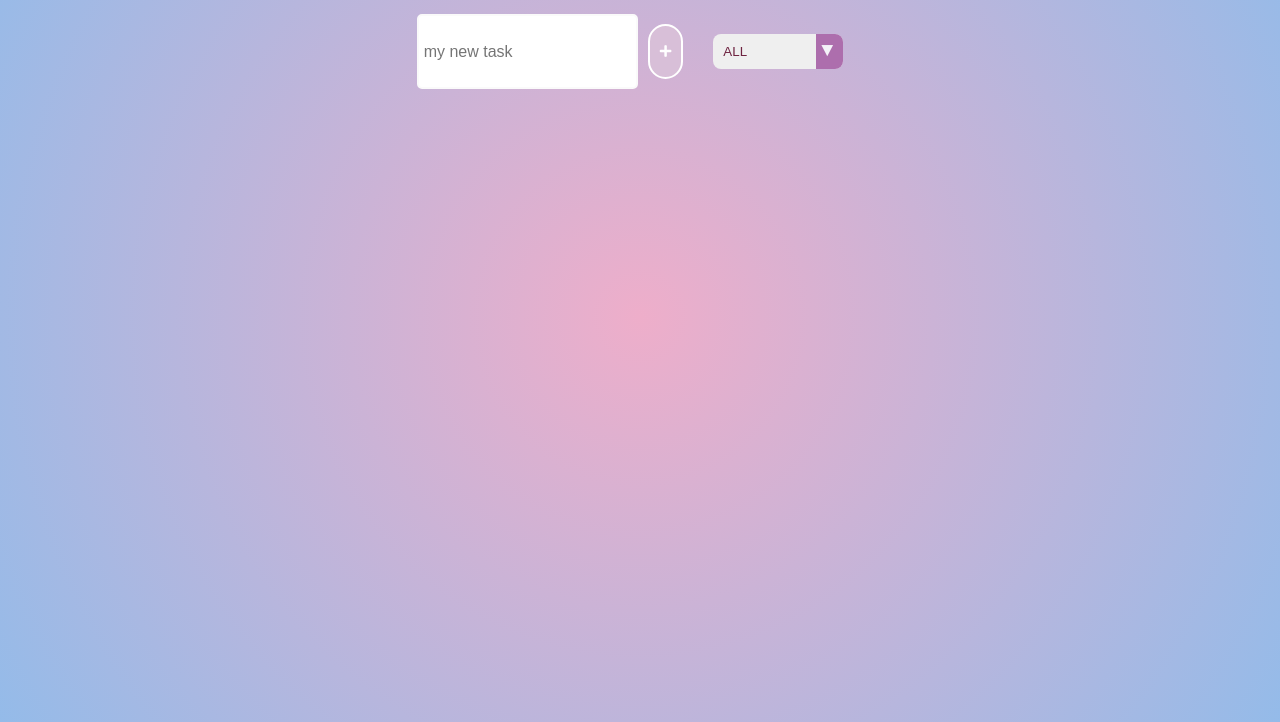
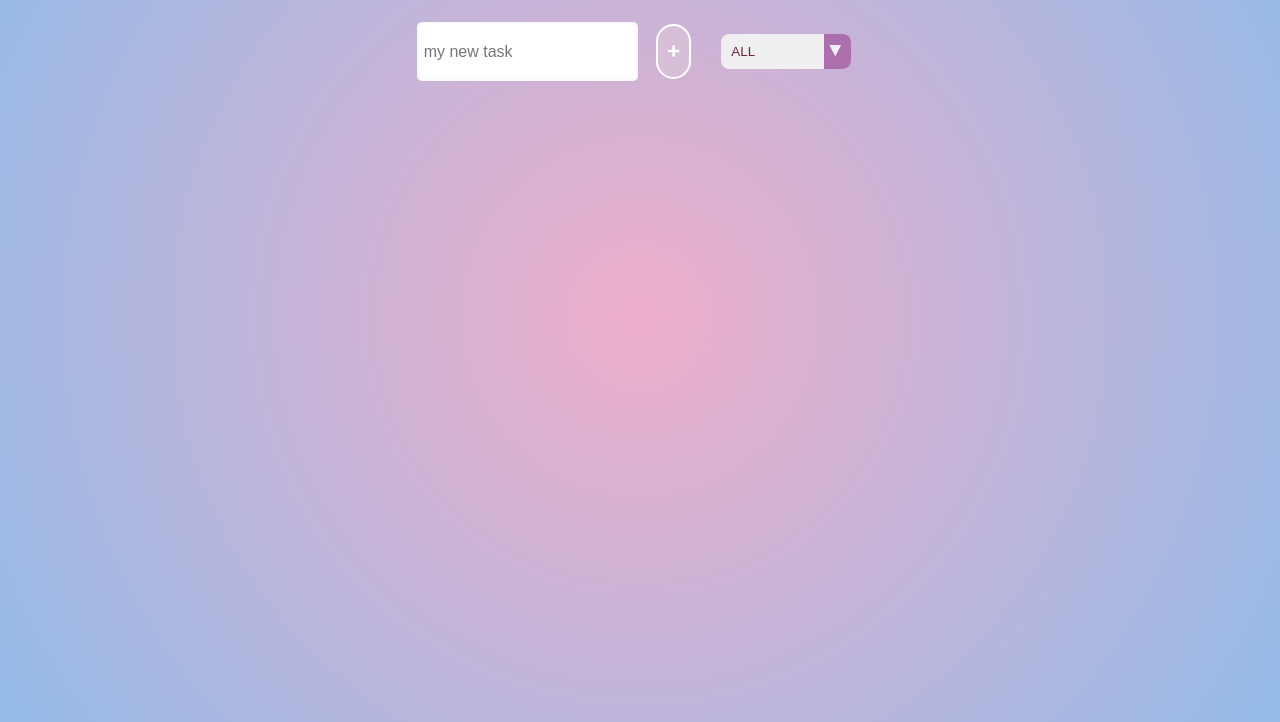
Before and after one commit to AndelaJovanovic/to-do-app, a plain HTML site: page index.html in a window 1280 px wide. Shown: the part 88-810 px from the top of the page. Drawn offline with Linux system fonts and the light colour scheme.

Commit message:
final commit, wasn't quite able to perfect filtering, but that was an extra anyway

```diff
--- a/style.css
+++ b/style.css
@@ -30,6 +30,7 @@ body {
  form input {
      padding: 5px;
      font-size: 16px;
+     margin: 8px;
      border: 2px solid #fafafa;
      border-radius: 5px;
  }
```
